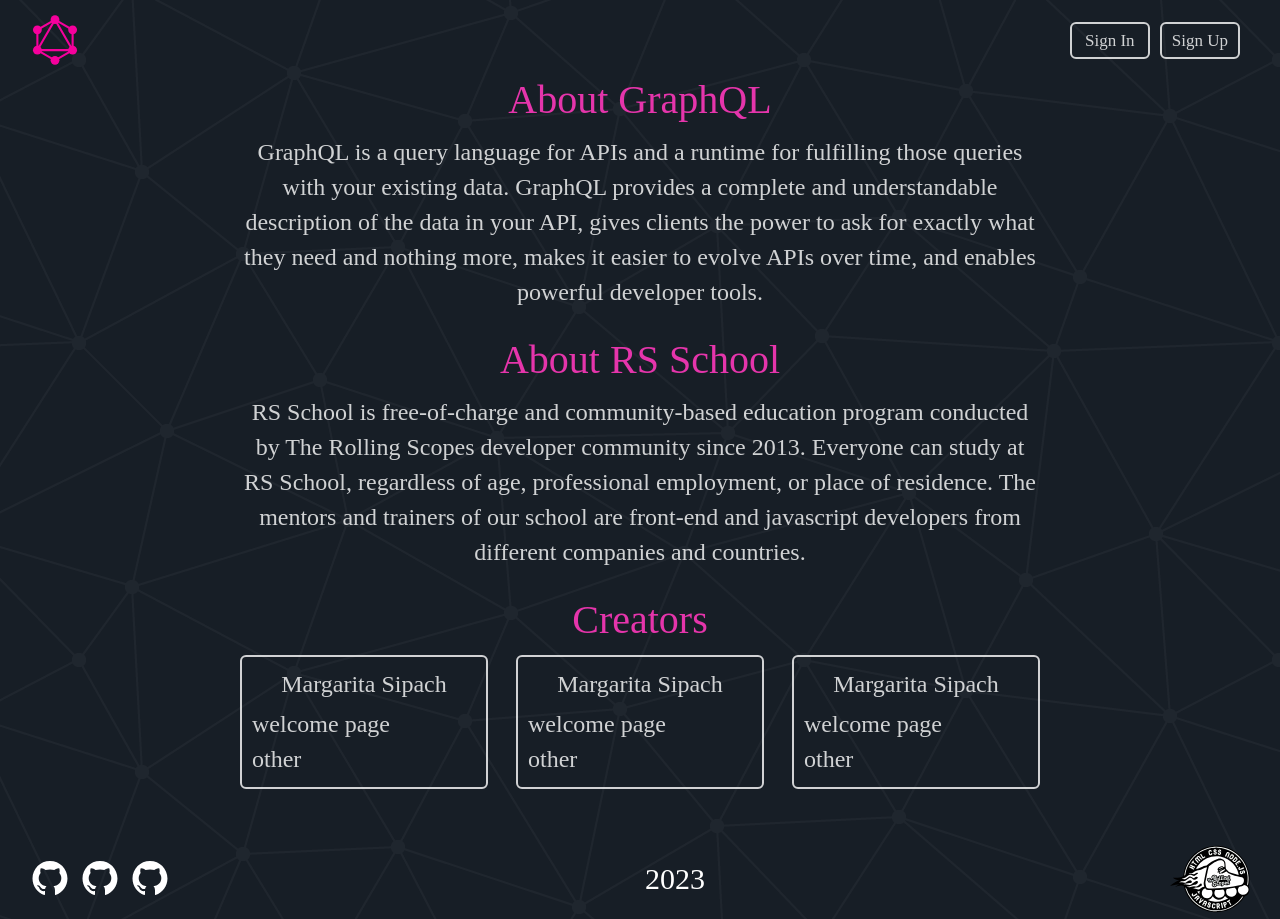
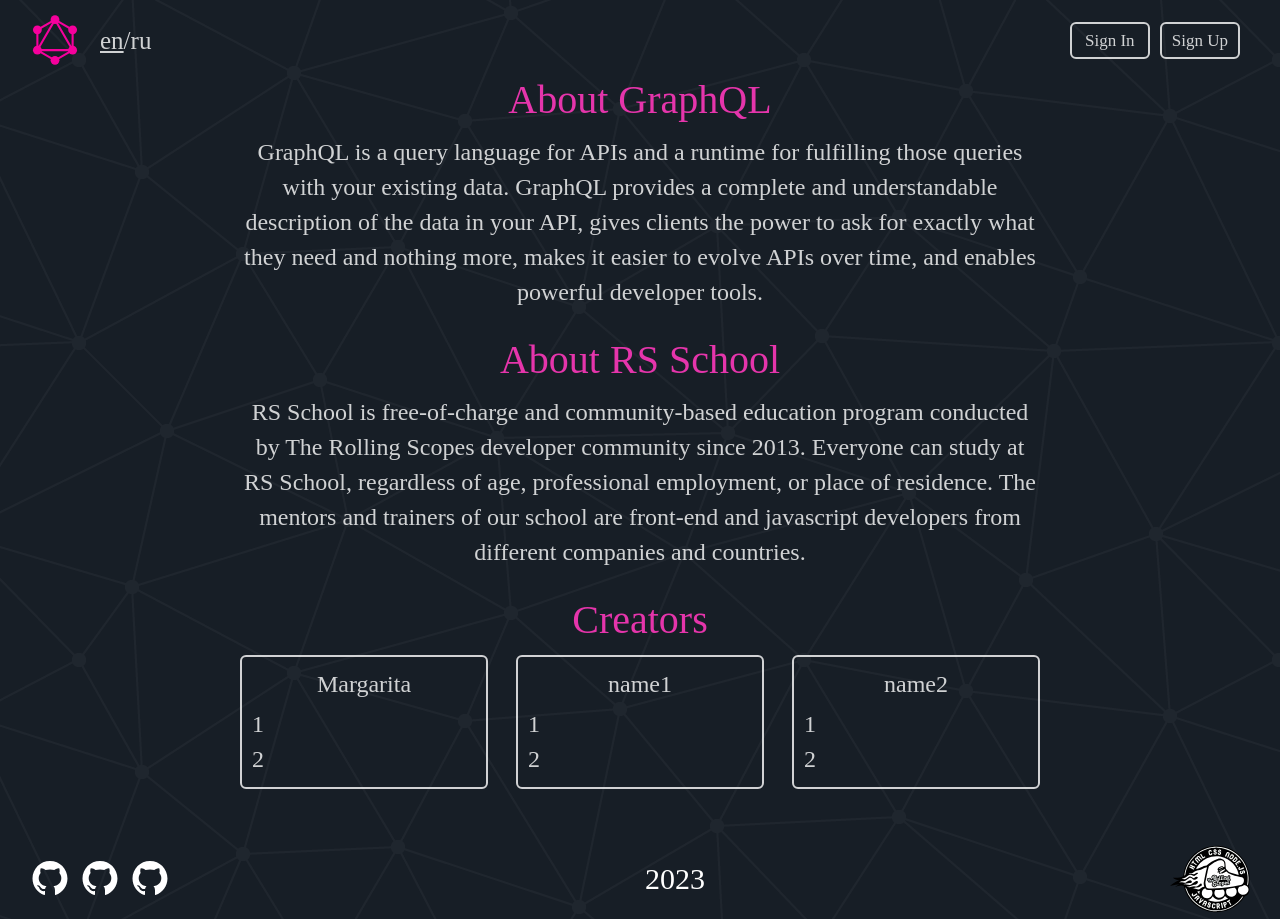
Before and after one commit to sluzerpp/GraphiQL, a React (Vite) app in the folder GraphiQL/: page / in a window 1280 px wide. Built offline with nearby package versions, Linux system fonts and the light colour scheme.

Commit message:
feat: add localization

```diff
--- /dev/null
+++ b/GraphiQL/public/locales/en/translation.json
@@ -0,0 +1,44 @@
+{
+	"header": {
+		"buttons": {
+			"in": "Sign In",
+			"up": "Sign Up",
+			"out": "Sign Out"
+		},
+		"lang": {
+			"en": "en",
+			"ru": "ru"
+		}
+	},
+	"welcome": {
+		"sectionData": [{
+				"title": "About GraphQL",
+				"content": "GraphQL is a query language for APIs and a runtime for fulfilling those queries with your existing data. GraphQL provides a complete and understandable description of the data in your API, gives clients the power to ask for exactly what they need and nothing more, makes it easier to evolve APIs over time, and enables powerful developer tools."
+},
+			{
+				"title": "About RS School",
+				"content": "RS School is free-of-charge and community-based education program conducted by The Rolling Scopes developer community since 2013. Everyone can study at RS School, regardless of age, professional employment, or place of residence. The mentors and trainers of our school are front-end and javascript developers from different companies and countries."
+			}
+		],
+		"creators": {
+			"title": "Creators",
+			"content": [
+				{
+					"name": "Margarita",
+					"git": "margarita-sipach",
+					"responses": ["1", "2"]
+				},
+				{
+					"name": "name1",
+					"git": "git1",
+					"responses": ["1", "2"]
+				},
+				{
+					"name": "name2",
+					"git": "git2",
+					"responses": ["1", "2"]
+				}
+			]
+		}
+}
+}
--- a/GraphiQL/src/data.ts
+++ /dev/null
@@ -1,17 +0,0 @@
-export const creatorsData = [
-  {
-    name: 'Margarita Sipach',
-    git: 'margarita-sipach',
-    responses: ['welcome page', 'other'],
-  },
-  {
-    name: 'Margarita Sipach',
-    git: 'margarita-sipach',
-    responses: ['welcome page', 'other'],
-  },
-  {
-    name: 'Margarita Sipach',
-    git: 'margarita-sipach',
-    responses: ['welcome page', 'other'],
-  },
-];
--- a/GraphiQL/src/entities/footer/index.tsx
+++ b/GraphiQL/src/entities/footer/index.tsx
@@ -1,13 +1,19 @@
 import { AiFillGithub } from 'react-icons/ai';
 import school from '../../assets/svg/logo-rs.svg';
 import classes from './style.module.scss';
-import { creatorsData } from 'data';
+import { CreatorType } from 'type';
+import { useTranslation } from 'react-i18next';
 
 export default function Footer({}) {
+  const { t } = useTranslation();
   return (
     <footer className={`${classes.footer} container`}>
       <div className={classes.footer__git}>
-        {creatorsData.map((item) => (
+        {(
+          t('welcome.creators', { returnObjects: true }) as {
+            content: CreatorType[];
+          }
+        ).content.map((item) => (
           <a key={item.git} href={`https://github.com/${item.git}`}>
             <AiFillGithub className={classes.footer__gititem} />
           </a>
--- a/GraphiQL/src/entities/header/index.tsx
+++ b/GraphiQL/src/entities/header/index.tsx
@@ -1,18 +1,49 @@
 import Button from 'shared/ui/button';
 import classes from './style.module.scss';
 import icon from 'assets/svg/logo.svg';
-
-// interface HeaderProps {}
+import { useTranslation } from 'react-i18next';
+import i18n from 'i18n';
+import { useState } from 'react';
 
 export default function Header({}) {
+  const { t } = useTranslation();
+  const [activeLang, setActiveLang] = useState(i18n.language);
+
+  const changeLanguage = (lang: string) => {
+    i18n.changeLanguage(lang);
+    setActiveLang(lang);
+  };
+
   return (
     <header className={`${classes.header} container`}>
-      <a href="/">
-        <img src={icon} alt="" className={classes.icon} />
-      </a>
+      <div className={classes.set}>
+        <a href="/">
+          <img src={icon} alt="" className={classes.icon} />
+        </a>
+        <div className={classes.langs}>
+          <span
+            className={`${classes.langs__item} ${
+              activeLang === 'en' && classes.langs__item_active
+            }`}
+            onClick={() => changeLanguage('en')}
+          >
+            {t('header.lang.en')}
+          </span>
+          /
+          <span
+            className={`${classes.langs__item} ${
+              activeLang === 'ru' && classes.langs__item_active
+            }`}
+            onClick={() => changeLanguage('ru')}
+          >
+            {t('header.lang.ru')}
+          </span>
+        </div>
+      </div>
+
       <nav className={classes.nav}>
-        <Button>Sign In</Button>
-        <Button>Sign Up</Button>
+        <Button>{t('header.buttons.in')}</Button>
+        <Button>{t('header.buttons.up')}</Button>
       </nav>
     </header>
   );
--- a/GraphiQL/src/entities/header/style.module.scss
+++ b/GraphiQL/src/entities/header/style.module.scss
@@ -11,6 +11,7 @@
 .icon{
 	width: 50px;
 	height: 50px;
+	margin-right: 20px;
 }
 
 .nav{
@@ -18,3 +19,20 @@
 		margin-right: 10px;
 	}
 }
+
+.set{
+	display: flex;
+	align-items: center;
+
+}
+
+.langs{
+	font-size: 25px;
+	color: rgba(255, 255, 255, 0.8);
+	&__item{
+		cursor: pointer;
+		&_active{
+			text-decoration: underline;
+		}
+	}
+}
--- /dev/null
+++ b/GraphiQL/src/i18n.ts
@@ -0,0 +1,44 @@
+import i18n from 'i18next';
+import Backend from 'i18next-http-backend';
+import LanguageDetector from 'i18next-browser-languagedetector';
+import { initReactI18next } from 'react-i18next';
+
+interface LangType {
+  // Стандартный язык
+  fallbackLng: string;
+  lng: string;
+  debug: boolean;
+  detection: {
+    order: string[];
+    cache: string[];
+  };
+  interpolation: {
+    escapeValue: boolean;
+  };
+}
+
+const params: LangType = {
+  // Стандартный язык
+  fallbackLng: 'en',
+  lng: 'en',
+  debug: true,
+  // Распознавание и кэширование языковых кук
+  detection: {
+    order: ['queryString', 'cookie'],
+    cache: ['cookie'],
+  },
+  interpolation: {
+    escapeValue: false,
+  },
+};
+
+i18n
+  // Подключение бэкенда i18next
+  .use(Backend)
+  // Автоматическое определение языка
+  .use(LanguageDetector)
+  // модуль инициализации
+  .use(initReactI18next)
+  .init(params);
+
+export default i18n;
--- a/GraphiQL/src/main.tsx
+++ b/GraphiQL/src/main.tsx
@@ -1,4 +1,13 @@
 import ReactDOM from 'react-dom/client';
 import App from 'app';
+import React from 'react';
 
-ReactDOM.createRoot(document.getElementById('root') as HTMLElement).render(<App />);
+import './i18n';
+
+ReactDOM.createRoot(document.getElementById('root') as HTMLElement).render(
+  <React.StrictMode>
+    <React.Suspense fallback="Loading...">
+      <App />
+    </React.Suspense>
+  </React.StrictMode>
+);
--- a/GraphiQL/src/pages/welcome/index.tsx
+++ b/GraphiQL/src/pages/welcome/index.tsx
@@ -1,32 +1,26 @@
-import { creatorsData } from 'data';
 import Creator from 'entities/creator';
 import classes from './style.module.scss';
 import Section from 'entities/section';
-
-const sectionData = [
-  {
-    title: 'About GraphQL',
-    content:
-      'GraphQL is a query language for APIs and a runtime for fulfilling those queries with your existing data. GraphQL provides a complete and understandable description of the data in your API, gives clients the power to ask for exactly what they need and nothing more, makes it easier to evolve APIs over time, and enables powerful developer tools.',
-  },
-  {
-    title: 'About RS School',
-    content:
-      'RS School is free-of-charge and community-based education program conducted by The Rolling Scopes developer community since 2013. Everyone can study at RS School, regardless of age, professional employment, or place of residence. The mentors and trainers of our school are front-end and javascript developers from different companies and countries.',
-  },
-];
+import { useTranslation } from 'react-i18next';
+import { CreatorType, SectionType } from 'type';
 
 export default function Welcome() {
+  const { t } = useTranslation();
+
   return (
     <div className={`${classes.page} page-content`}>
-      {sectionData.map((item) => (
+      {(t('welcome.sectionData', { returnObjects: true }) as SectionType[]).map((item) => (
         <Section key={item.title} title={item.title}>
           {item.content}
         </Section>
       ))}
-      <Section title="Creators">
+      <Section title={t('welcome.creators.title')}>
         <div className={classes.creators}>
-          {creatorsData.map((item) => (
+          {(
+            t('welcome.creators', { returnObjects: true }) as {
+              content: CreatorType[];
+            }
+          ).content.map((item) => (
             <Creator key={item.name} {...item} />
           ))}
         </div>
--- /dev/null
+++ b/GraphiQL/src/type.ts
@@ -0,0 +1,10 @@
+export interface CreatorType {
+  name: string;
+  git: string;
+  responses: string[];
+}
+
+export interface SectionType {
+  title: string;
+  content: string;
+}
```
Also changed, not shown: GraphiQL/package.json (+6 -2 lines), GraphiQL/public/locales/ru/translation.json (added, +43 -0 lines), 1 other file (tests, documents, lock files or other folders).
